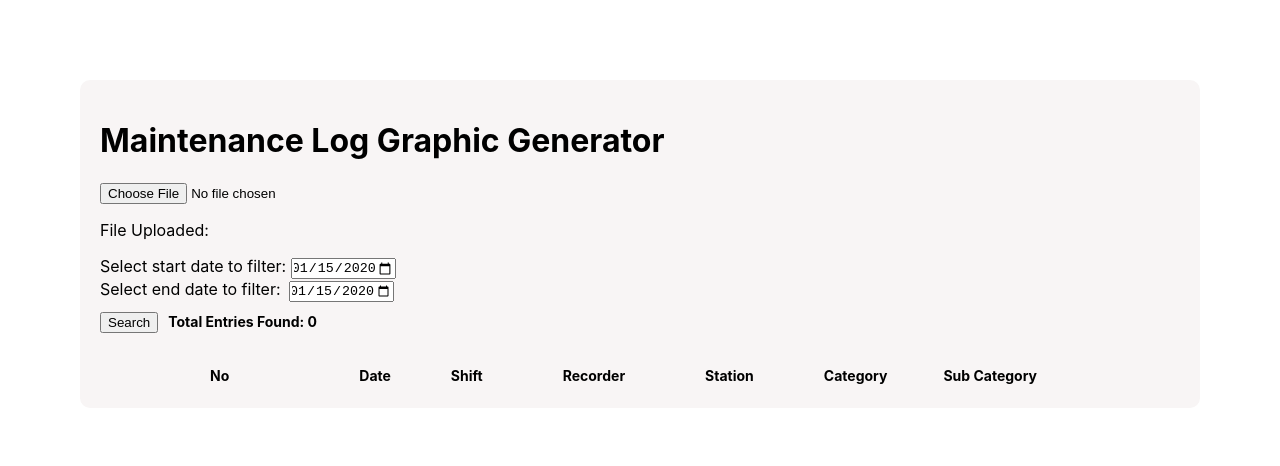
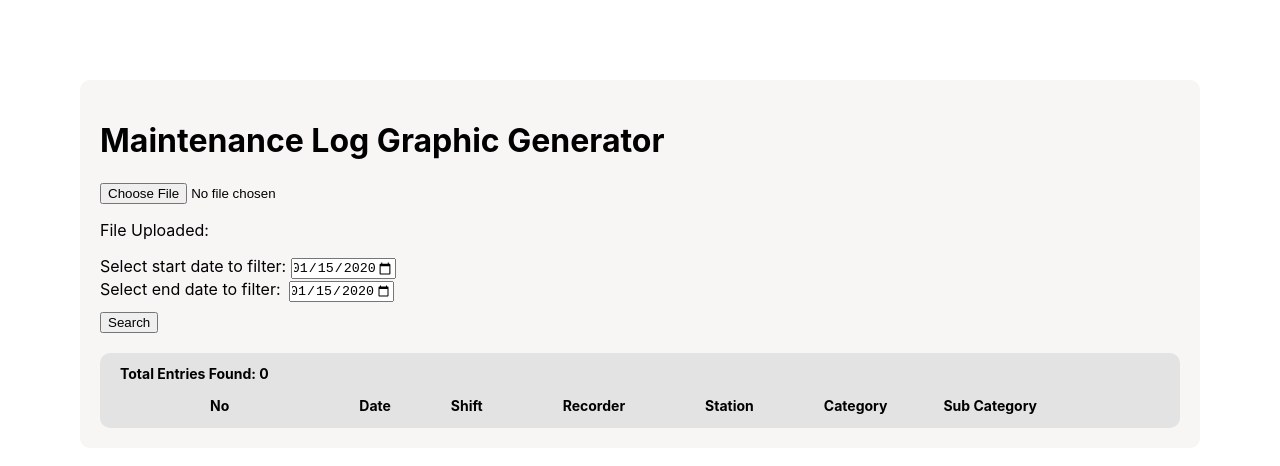
Before and after one commit to kimiweng233/GraphicGenerator, a React (Create React App) app: page / in a window 1280 px wide. Both pictures are taken after typing "2020-01-15", "2020-01-15" into the empty fields and a click on the button "Search". Shown: the top 466 px of the page. Built offline with nearby package versions, Linux system fonts and the light colour scheme.

Commit message:
Dynamic loading

```diff
--- a/src/App.css
+++ b/src/App.css
@@ -6,13 +6,19 @@
 }
 
 .log-display {
+  border-radius: 10px;
+  padding: 10px;
   overflow: auto;
   max-height: 500px;
+  background-color: rgb(228, 227, 227);
 }
+
 .log-display-load {
   display: none;
 }
 
+.log-display .total-entries-found {
+}
 .start-date {
   width: 100px;
 }
--- a/src/App.js
+++ b/src/App.js
@@ -119,9 +119,11 @@ function App() {
       <button type="button" className="search-button" onClick={handleOnSubmit}>
         Search
       </button>
-      <h3>Total Entries Found: {dateFiltered.length}</h3>
-      <ColumnNames />
       <div className={load}>
+        <h3 className="total-entries-found">
+          Total Entries Found: {dateFiltered.length}
+        </h3>
+        <ColumnNames />
         {dateFiltered.length > 0 &&
           dateFiltered.reverse().map((issue) => {
             return <IssueCard issue={issue} />;
```
